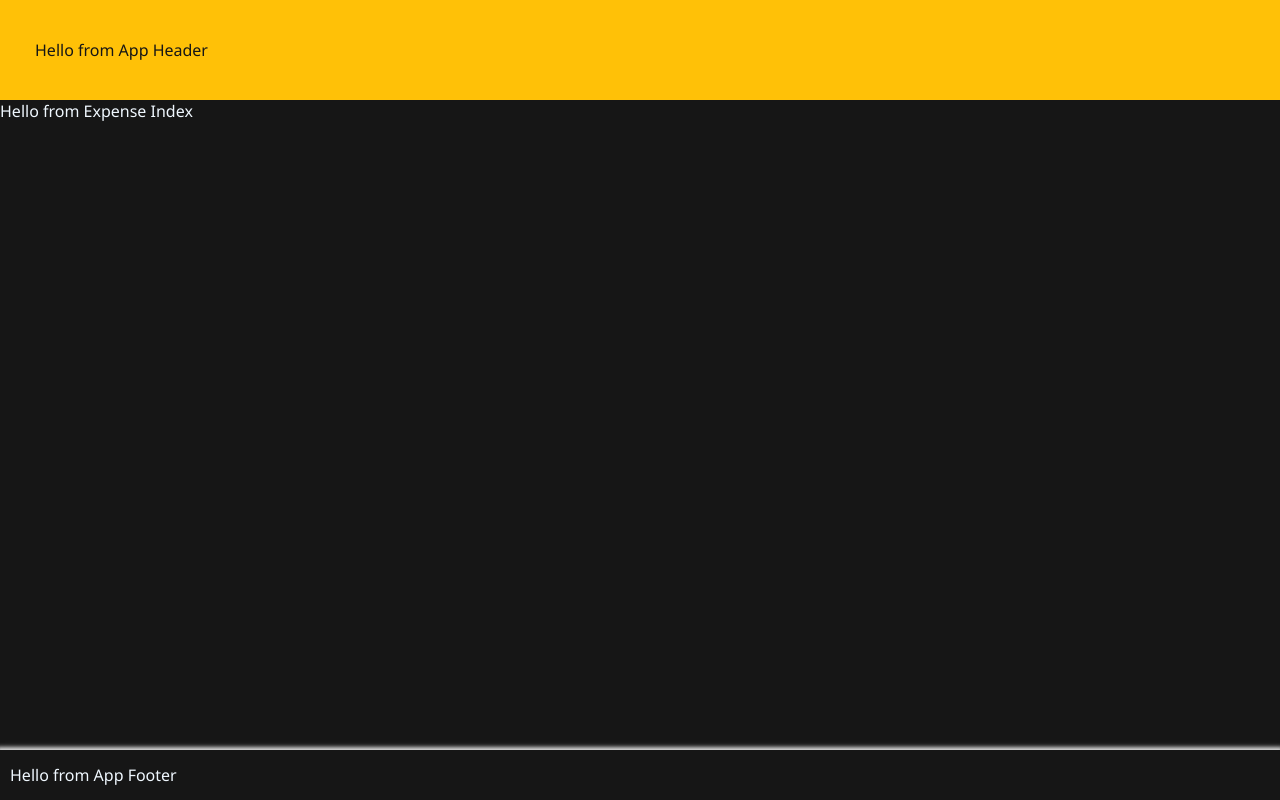
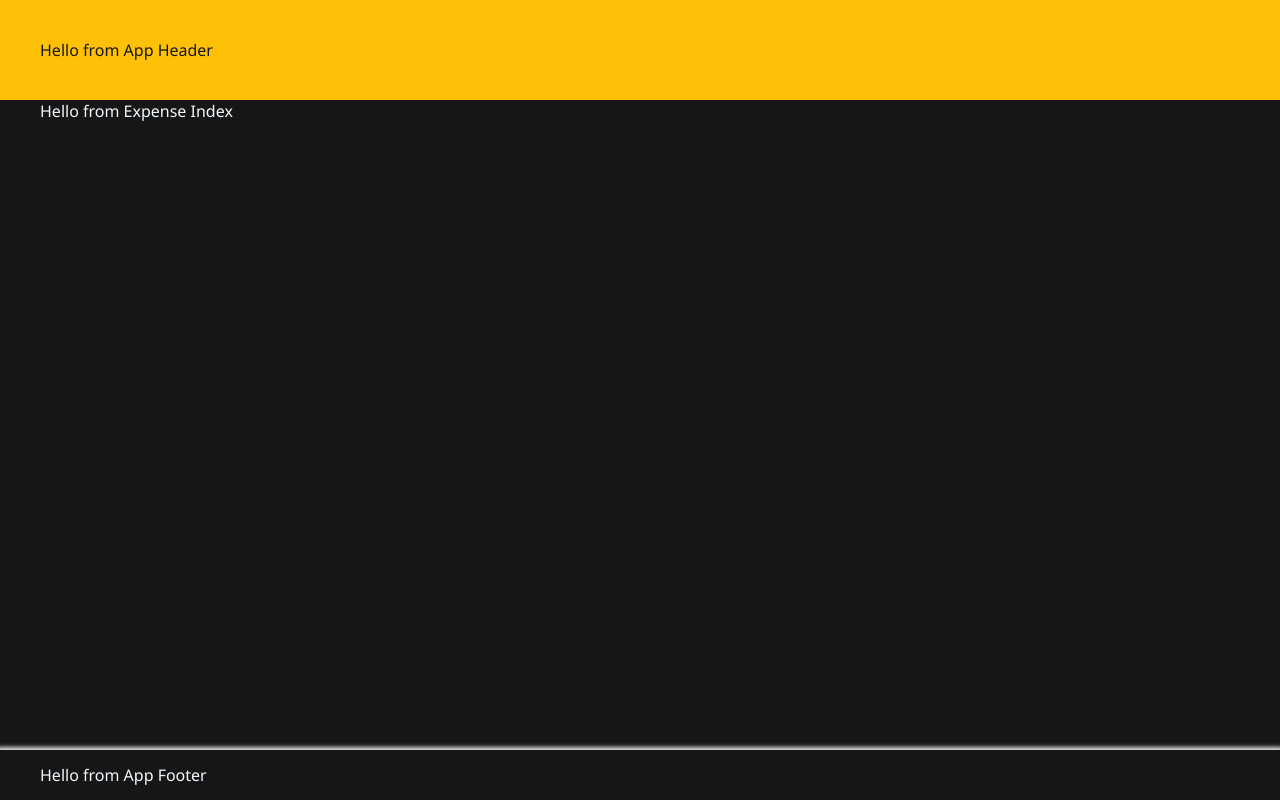
Before and after one commit to BatelKat96/ExpenseTracker-Frontend, a React (Vite) app: page / in a window 1280 px wide. Built offline with nearby package versions, Linux system fonts and the light colour scheme.

Commit message:
Build layout

```diff
--- /dev/null
+++ b/src/assets/style/basic/layout.scss
@@ -0,0 +1,27 @@
+.main-app {
+    display: grid;
+    grid-template-columns: 20px 1fr 20px;
+
+    >* {
+        grid-column: 2;
+
+        &.full {
+            grid-column: 1 /-1;
+        }
+    }
+
+    @include for-narrow-layout {
+        grid-template-columns:
+            minmax(20px, 1fr) minmax(auto, $mobile-breakpoint) minmax(20px, 1fr);
+    }
+
+    @include for-normal-layout {
+        grid-template-columns:
+            minmax(20px, 1fr) minmax(auto, $narrow-breakpoint) minmax(20px, 1fr);
+    }
+
+    @include for-wide-layout {
+        grid-template-columns:
+            minmax(20px, 1fr) minmax(auto, $normal-breakpoint) minmax(20px, 1fr);
+    }
+}
--- a/src/assets/style/cmps/app-footer.scss
+++ b/src/assets/style/cmps/app-footer.scss
@@ -1,8 +1,11 @@
 .app-footer {
-    display: flex;
-    align-items: center;
-    text-align: right;
+
     padding-inline: 10px;
     box-shadow: 0px 0px 4px 3px $bx-shdw-clr;
     height: 50px;
+
+    footer {
+        display: flex;
+        align-items: center;
+    }
 }
--- a/src/assets/style/cmps/app-header.scss
+++ b/src/assets/style/cmps/app-header.scss
@@ -1,10 +1,13 @@
 .app-header {
     background-color: $clr1;
     color: $bg-clr;
-    display: flex;
-    align-items: center;
-    justify-content: space-between;
     height: 100px;
-    padding: 15px 35px;
+
+    header {
+        display: flex;
+        align-items: center;
+        justify-content: space-between;
+    }
+
 
 }
--- a/src/assets/style/main.scss
+++ b/src/assets/style/main.scss
@@ -4,6 +4,7 @@
 
 //Basic
 @import "basic/base.scss";
+@import "basic/layout.scss";
 
 //Pages
 @import "pages/expense-details.scss";
--- a/src/cmps/AppFooter.jsx
+++ b/src/cmps/AppFooter.jsx
@@ -1,8 +1,11 @@
 export function AppFooter() {
 
     return (
-        <section className='app-footer'>
-            Hello from App Footer
+        <section className='app-footer full main-app'>
+            <footer>
+
+                Hello from App Footer
+            </footer>
         </section>
     )
 }
--- a/src/cmps/AppHeader.jsx
+++ b/src/cmps/AppHeader.jsx
@@ -1,8 +1,11 @@
 export function AppHeader() {
 
     return (
-        <section className='app-header'>
-            Hello from App Header
+        <section className='app-header full main-app'>
+            <header>
+
+                Hello from App Header
+            </header>
         </section>
     )
 }
```
